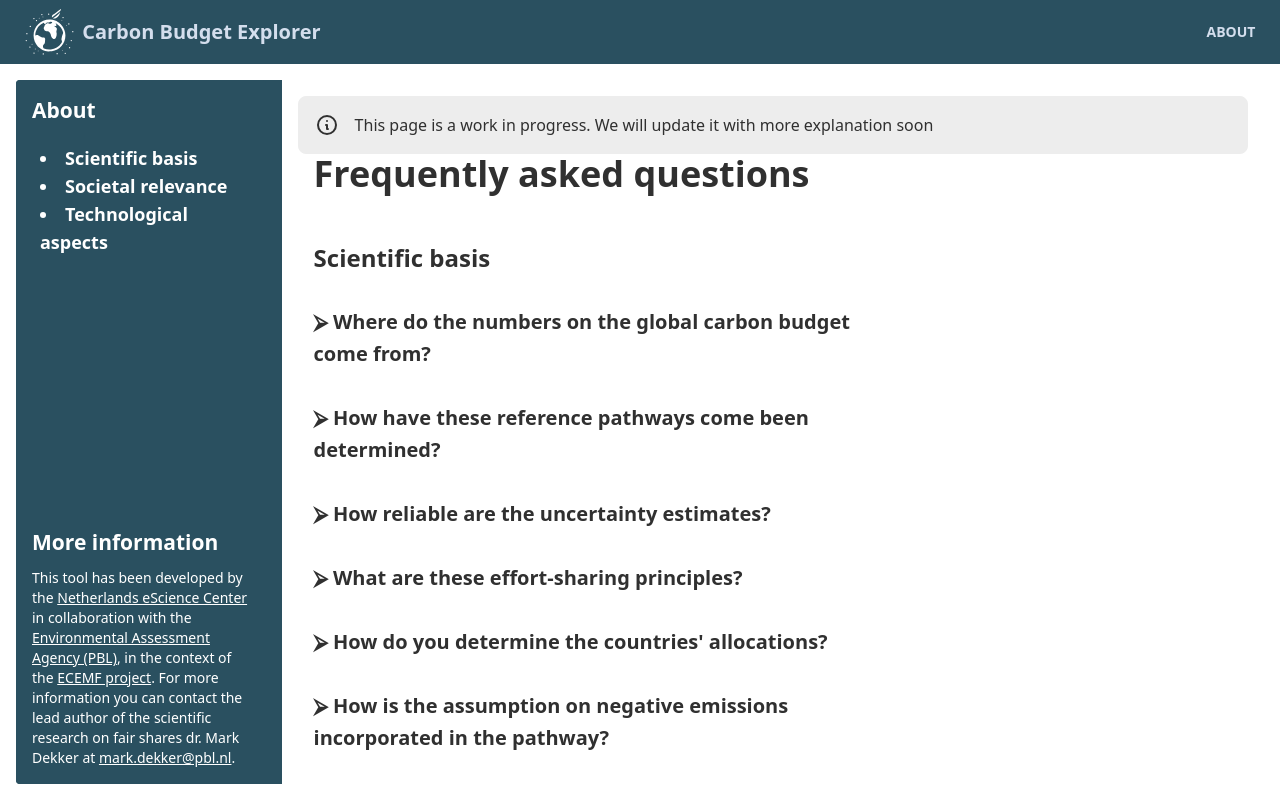
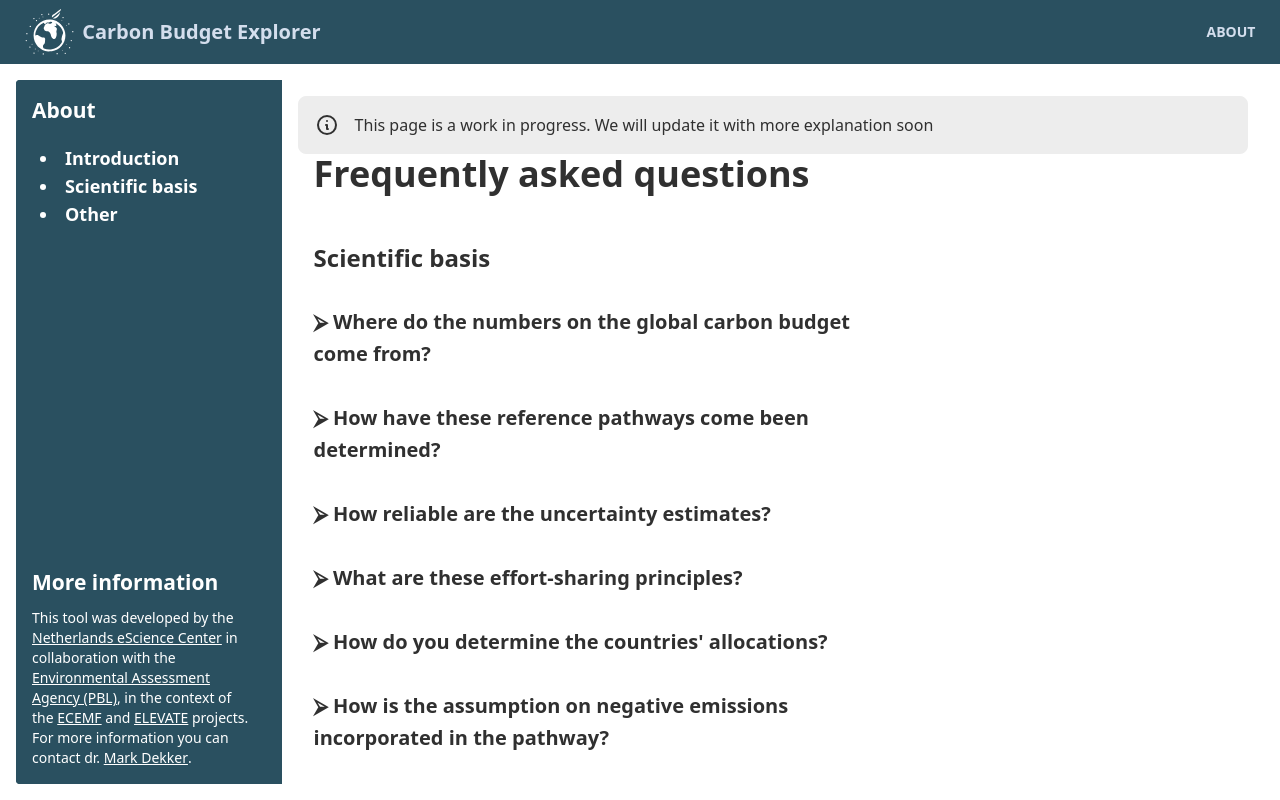
Before and after one commit to carbon-budget-explorer/cabe, a SvelteKit app: page /about in a window 1280 px wide. Built offline with nearby package versions, Linux system fonts and the light colour scheme.

Commit message:
Merge text conflict on about page

```diff
--- a/src/routes/about/+page.svelte
+++ b/src/routes/about/+page.svelte
@@ -11,9 +11,9 @@
 			<div class="card-body prose">
 				<h2 class="card-title text-white">About</h2>
 				<ul class="not-prose m-2 list-inside list-disc">
-					<li class="text-lg font-semibold text-white"><a href="#scientific">Scientific basis</a></li>
-					<li class="text-lg font-semibold text-white"><a href="#societal">Societal relevance</a></li>
-					<li class="text-lg font-semibold text-white"><a href="#technology">Technological aspects</a></li>
+					<li class="text-lg font-semibold text-white"><a href="#scientific">Introduction</a></li>
+					<li class="text-lg font-semibold text-white"><a href="#societal">Scientific basis</a></li>
+					<li class="text-lg font-semibold text-white"><a href="#technology">Other</a></li>
 				</ul>
 			</div>
 		</div>
@@ -21,7 +21,7 @@
 			<div class="card-body prose">
 				<h2 class="card-title text-white">More information</h2>
 				<p class="text-white">
-					This tool has been developed by the <a
+					This tool was developed by the <a
 						href="https://www.esciencecenter.nl/"
 						target="_blank"
 						rel="noopener
@@ -33,9 +33,18 @@
 					>, in the context of the
 
 					<a href="https://www.ecemf.eu/about/" target="_blank" rel="noopener noreferrer" class="text-white"
-						>ECEMF project</a
-					>. For more information you can contact the lead author of the scientific research on fair
-					shares dr. Mark Dekker at <a href="mailto:mark.dekker@pbl.nl" class="text-white">mark.dekker@pbl.nl</a>.
+						>ECEMF</a> and
+					<a href="https://www.elevate-climate.org/" target="_blank" rel="noopener noreferrer" class="text-white"
+						>ELEVATE</a
+					>
+					projects. For more information you can contact dr.
+					<a
+						href="https://www.pbl.nl/about-pbl/employees/mark-dekker"
+						target="_blank"
+						rel="noopener noreferrer"
+						class="text-white"
+						>Mark Dekker</a
+					>.
 				</p>
 			</div>
 		</div>
```
